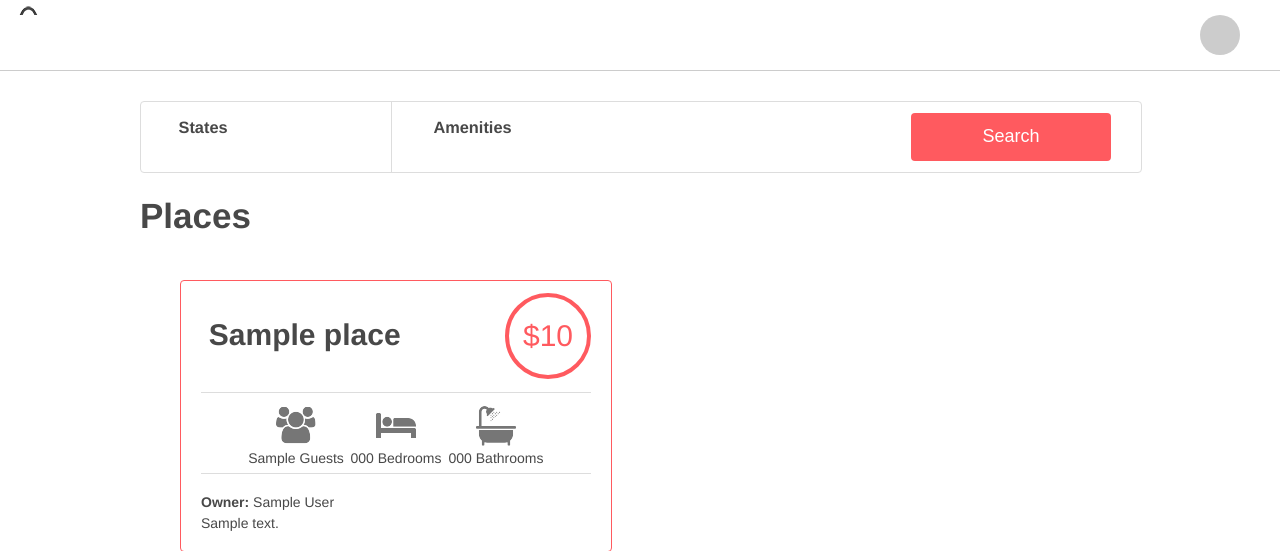
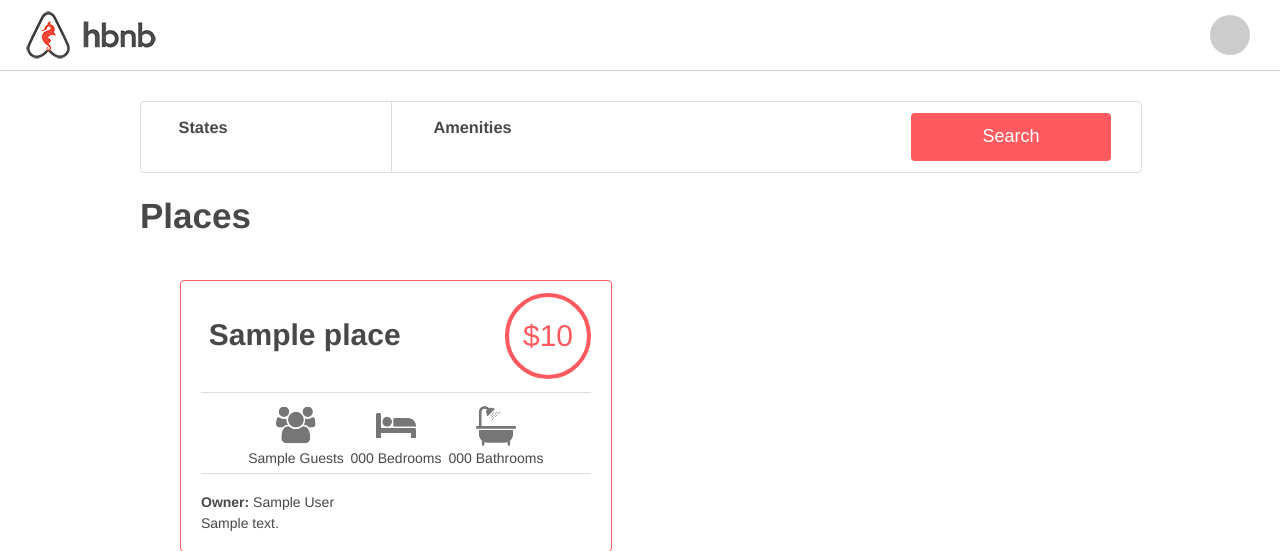
Before and after one commit to janymuong/AirBnB_clone_v4, a Flask app: template web_dynamic/templates/2-hbnb.html in a window 1280 px wide. Shown: the top 551 px of the page. Run offline with Flask 3, Linux system fonts and the light colour scheme; the template is opened without the code that fills it: most values are stand-ins (such as "Sample title", 1, 10 or a date in 2020); some libraries are stand-ins or nearby versions.

Commit message:
API status

```diff
--- a/web_dynamic/static/scripts/2-hbnb.js
+++ b/web_dynamic/static/scripts/2-hbnb.js
@@ -1,8 +1,10 @@
-// Amenities event listener - OnCheck
+// jQuery AJAX;
+
 $(document).ready(function () {
+  // Amenities event listener - OnCheck
   const amenities = {};
 
-  function amenityListener () {
+  function amenityListener() {
     const checkedAmenities = Object.values(amenities).join(', ');
     $('.amenities > h4').text(checkedAmenities);
   }
@@ -20,4 +22,19 @@
 
     amenityListener();
   });
+
+  // API status function:
+  function checkAPIStatus() {
+    const apiUrl = 'http://0.0.0.0:5001/api/v1/status/';
+    $.get(apiUrl, function (data) {
+      if (data.status === 'OK') {
+        $('#api_status').addClass('available');
+      } else {
+        $('#api_status').removeClass('available');
+      }
+    });
+  }
+
+  // on page load:
+  checkAPIStatus();
 });
--- a/web_dynamic/static/styles/3-header.css
+++ b/web_dynamic/static/styles/3-header.css
@@ -3,23 +3,23 @@
     height: 70px;
     width: 100%;
     border-bottom: 1px solid #CCCCCC;
-    display: grid;
+    background: url("../images/logo.png") no-repeat;
+    background-position: 20px 50%;
+    display: flex;
+    flex-direction: row;
+    align-items: center;
 }
-header .logo {
-    background: url("../images/logo.png") no-repeat;
-    left: 20px;
-    height: 100%;
-}
-header #api_status{
-    display: inline-block;
-    position: relative;
-    left: calc(100% - 40px);
-    transform: translateX(-100%);
+
+.circle-api-status {
+    background-color: #cccccc;
+    border-radius: 50%;
     width: 40px;
     height: 40px;
-    background: #cccccc;
-    border-radius: 50%;
-}
-header .available{
-    background: #ff545f;
-}
+    margin-right: 30px;
+    margin-left: auto;
+    text-align: right;
+  }
+
+  header .available {
+    background-color: #ff545f;
+  }
```
